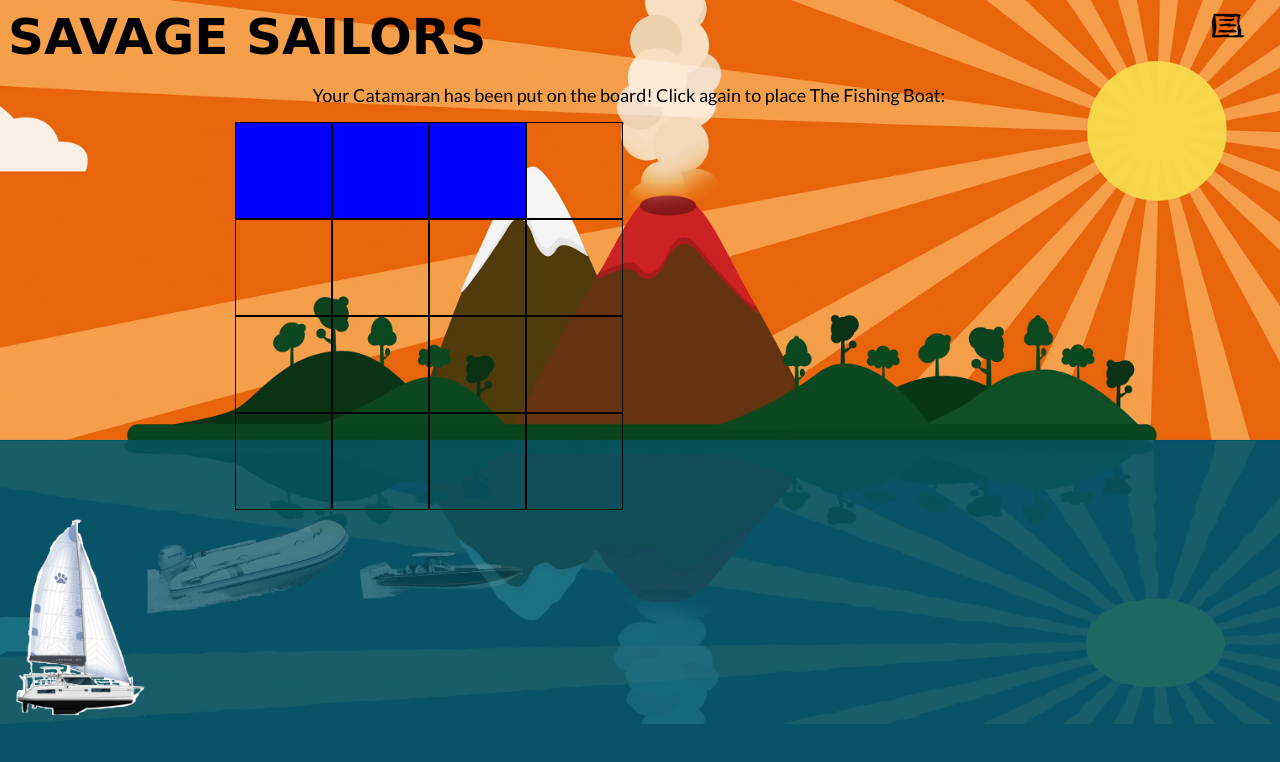
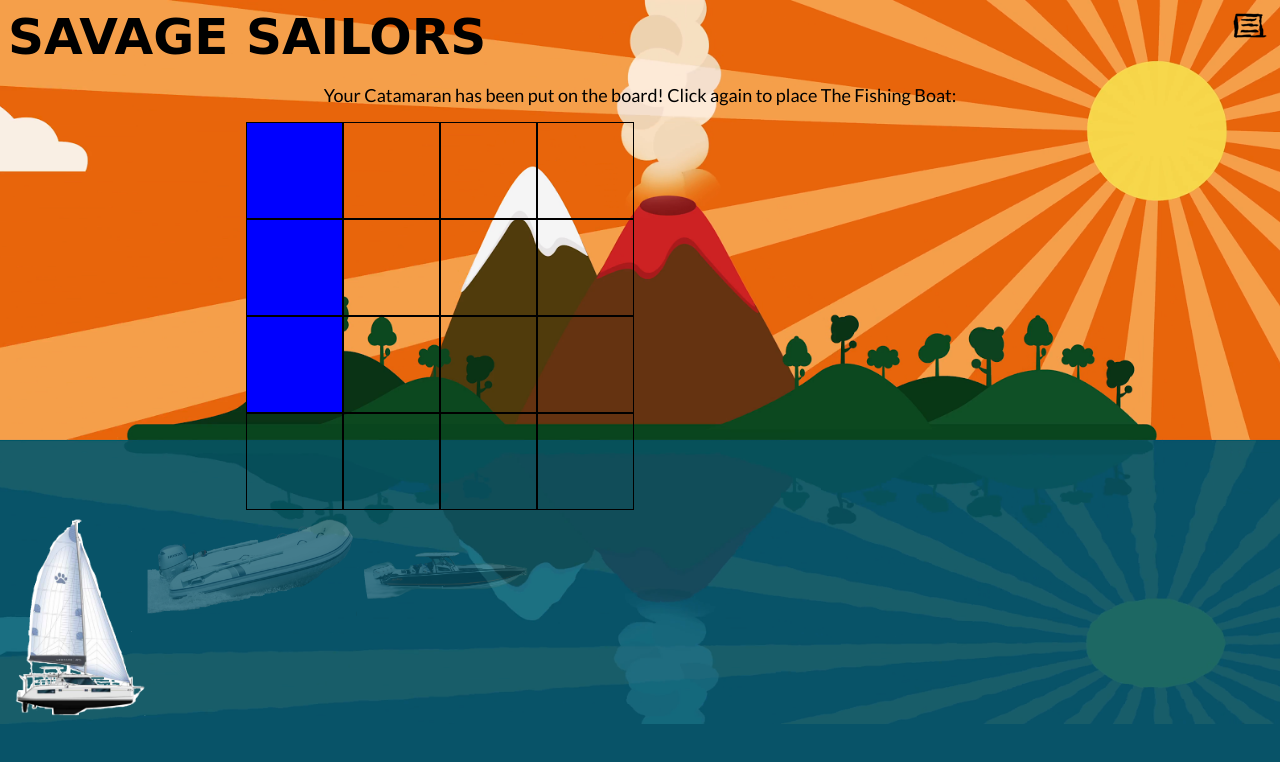
Before and after one commit to tg970/savage_sailors, a plain HTML site: page index.html in a window 1280 px wide. Both pictures are taken after a click on the element 283 px from the left and 170 px from the top of the page. Drawn offline with nearby package versions, Linux system fonts and the light colour scheme; a web font is replaced by a local one.

Commit message:
vert user boat placement and rendering working, need to add button

```diff
--- a/css/main.css
+++ b/css/main.css
@@ -7,7 +7,7 @@ font-family: 'Lato', sans-serif;*/
 
 /* === BODY ELEMENTS === */
 body {
-   max-width: 97%;
+   /*max-width: 97%;*/
    /*align-items: center;*/
    background-image: url("../img/background.png");
    background-size: cover;
--- a/js/app.js
+++ b/js/app.js
@@ -8,6 +8,7 @@ let availBoats = [['Your Catamaran',3,`cat`],['The Fishing Boat',2,`fish`],['Ten
 let availEnemy = [['Enemy Trawler', 3,`traw`],['Ol Busted Pontoon', 2, `toon`],['Skiff', 1, `skif`]];
 let userTurn = false;
 let compShotOpt = [];
+let vertical = true;
 
 // === BOARD RENDER ===
 const buildBoard = (user, size, func) => {
@@ -44,7 +45,7 @@ const boatPlacement = (event) => {
    let id = availBoats[0][2]
    let row = getRow(event);
    let col = getCol(event);
-   if (checkConflicts(row, col, `.heroSq`, newBoatLength) && (col <= size - newBoatLength)) {
+   if (checkConflicts(row, col, `.heroSq`, newBoatLength)) {
       $(`.messageContainer`).removeClass(`start`)
       $(`#${id}`).removeClass(`notplaced`)
       userBoats.unshift(new HeroBoat (availBoats[0][0],availBoats[0][1],availBoats[0][2]));
@@ -55,7 +56,7 @@ const boatPlacement = (event) => {
          userBoats[0].placedMessage(availBoats[0][0])
       }
       //console.log('boat built');
-      //console.log(userBoats);
+      console.log(userBoats);
    } else {
       $('.message').text(`${newBoatName} won't fit there, try again...`)
    }
@@ -119,9 +120,16 @@ class Boat {
       this.imgId = imgId
    }
    posBuild(row, col) {
+      if (!vertical) {
          for (let i = 0; i < this.length; i++) {
             this.position[i] = [row, col + i]
             this.hit.push(false)
+         }
+      } else {
+         for (let i = 0; i < this.length; i++) {
+            this.position[i] = [row + i, col]
+            this.hit.push(false)
+         }
       }
    }
    damage(opp) {
@@ -153,14 +161,31 @@ class HeroBoat extends Boat {
    colorIn(event, row, col) {
       $(event).addClass('bb')
       $(event).off()
+      if (!vertical) {
          let $div = $(event).siblings()
          let cnt = this.length-1
          for (let i = 0; i < $div.length; i++) {
-
             let id = $($div[i]).attr('id')
             //console.log(id);
             if ( id > col && cnt > 0 ) {
                $($div[i]).addClass('bb').off()
+               cnt--
+            }
+         }
+      } else {
+         this.colorInVert(row, col)
+      }
+   }
+   colorInVert(row, col) {
+      console.log(`colorInVert running`, row, col);
+      let $col = $('.heroSq').filter(`#${col}`)
+      let cnt = this.length-1
+      console.log($col, cnt);
+      for (let i = 0; i < $col.length; i++) {
+         let tmpRow = $($col[i]).attr('class').split(' ')[1]
+         //console.log(id);
+         if ( tmpRow > row && cnt > 0 ) {
+            $($col[i]).addClass('bb').off()
             cnt--
          }
       }
@@ -210,21 +235,50 @@ const placeEnemyBoats = () => {
 }
 
 const checkConflicts = (row, col, board, newBoatLength) => {
+   if (vertical) {
+      return checkConflictsVert(row, col, board, newBoatLength)
+   }
+   //console.log('checking row conflicts');
    let $row = $(board).filter(`.${row}`)
-   //console.log($enemyRow);
+   //console.log($row);
+   if ( col <= size - newBoatLength ) {
       for (let i = 0; i < $row.length; i++) {
          let tmpCol = $($row[i]).attr('id')
          let tmpRow = $($row[i]).attr('class').split(' ')[1]
-      //console.log($enemyRow, 'cnt', testCnt, 'tmpcol', tmpCol);
-      if ( newBoatLength > 0 && tmpCol >= col) {
+         //console.log('tmpRow', tmpRow, 'tmpcol', tmpCol);
+         if ( newBoatLength > 0 && tmpCol >= col ) {
             if ($($row[i]).hasClass('bb')) {
-            //console.log('break');
                return false
             } else {
                newBoatLength--
             }
             if (newBoatLength == 0) {
                return true
+            }
+         }
+      }
+   }
+}
+
+const checkConflictsVert = (row, col, board, newBoatLength) => {
+   let $col = $(board).filter(`#${col}`)
+   //console.log(row, col);
+   if ( row <= size - newBoatLength ) {
+      for (let i = 0; i < $col.length; i++) {
+         let tmpCol = $($col[i]).attr('id')
+         let tmpRow = $($col[i]).attr('class').split(' ')[1]
+         //console.log('tmpRow', tmpRow, 'tmpcol', tmpCol);
+         if ( newBoatLength > 0 && tmpRow >= row) {
+            if ($($col[i]).hasClass('bb')) {
+               //console.log('break');
+               return false
+            } else {
+               newBoatLength--
+            }
+            //console.log('new boat length', newBoatLength);
+            if (newBoatLength == 0) {
+               return true
+            }
          }
       }
    }
```
Lines whose indentation alone changed are shown as unchanged.
